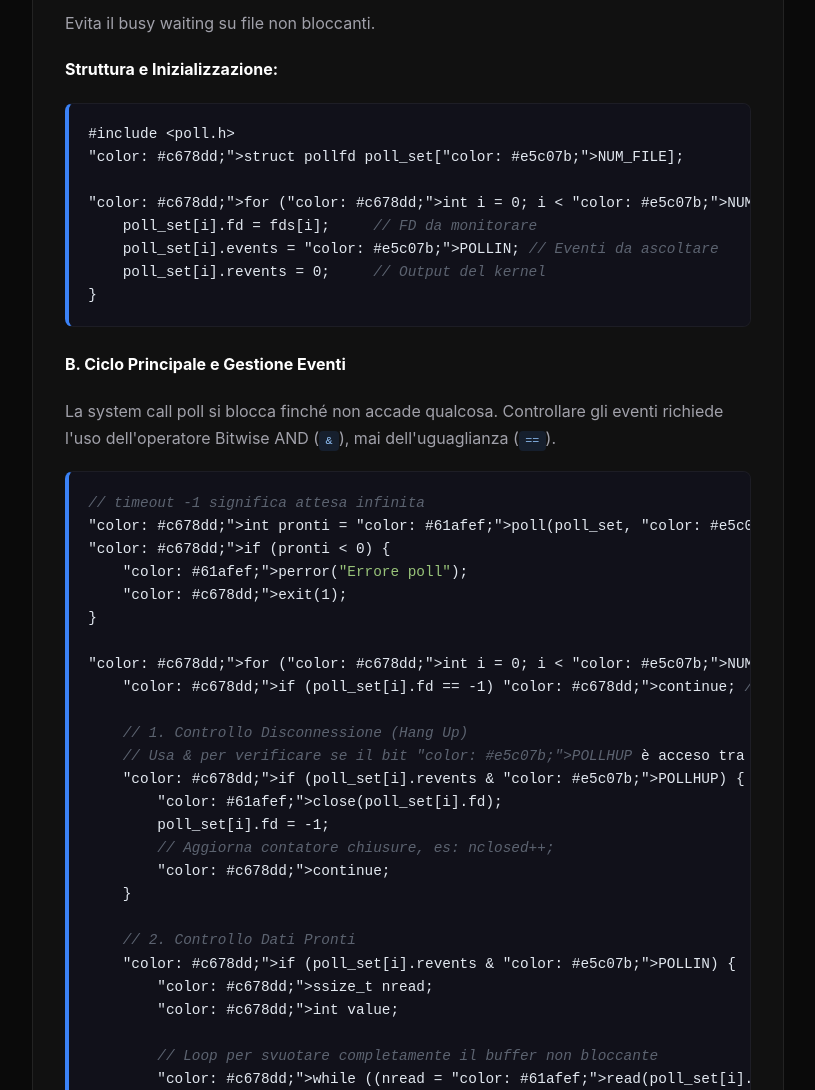
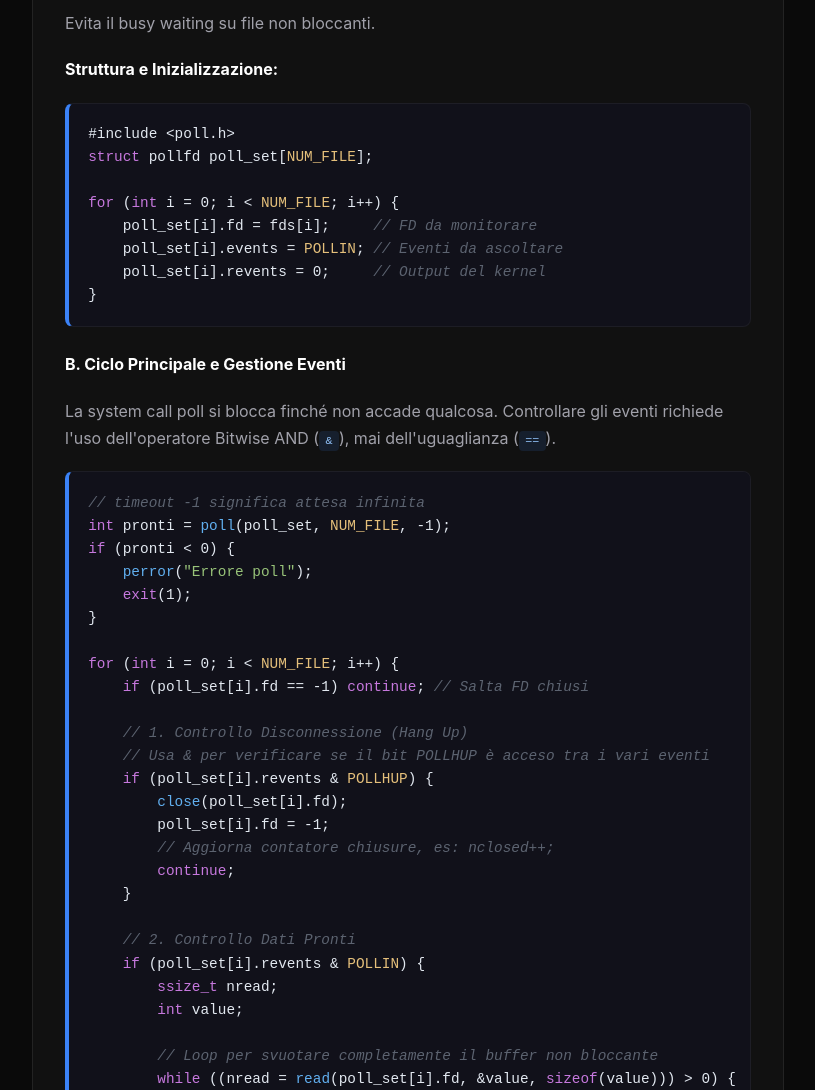
Before and after one commit to gabrieleforgheri/me-yrb4g, a website: page uni/sistemioperativi/materiale/io-file/index.html in a window 1280 px wide. Shown: the part 1024-2114 px from the top of the page, without its empty margins (232-1047 px from the left). Drawn offline with Linux system fonts and the light colour scheme.

Commit message:
Fix syntax highlighter regex bug destroying HTML tags

```diff
--- a/uni/sistemioperativi/materiale/io-file/index.html
+++ b/uni/sistemioperativi/materiale/io-file/index.html
@@ -140,11 +140,29 @@ for (int i = 0; i &lt; NUM_FILE; i++) {
     // Simple syntax highlighting
     document.querySelectorAll('pre code').forEach(block => {
       let html = block.innerHTML;
-      html = html.replace(/\b(int|struct|for|if|while|ssize_t|continue|exit|sizeof|return)\b/g, '<span style="color: #c678dd;">$1</span>');
-      html = html.replace(/\b(poll|read|close|perror|socket|bind|listen|accept|connect|unlink)\b(?=\()/g, '<span style="color: #61afef;">$1</span>');
-      html = html.replace(/\b(POLLIN|POLLHUP|O_RDONLY|O_NONBLOCK|AF_UNIX|SOCK_STREAM|NUM_FILE|NULL|EAGAIN)\b/g, '<span style="color: #e5c07b;">$1</span>');
-      html = html.replace(/("[^"]*")/g, '<span style="color: #98c379;">$1</span>');
-      html = html.replace(/(\/\/.*)/g, '<span style="color: #5c6370; font-style: italic;">$1</span>');
+      let tokens = [];
+
+      // 1. Protect strings and comments
+      html = html.replace(/("[^"]*")|(\/\/.*)/g, (match) => {
+        tokens.push(match);
+        return `__TOKEN_${tokens.length - 1}__`;
+      });
+
+      // 2. Keywords, functions, constants
+      html = html.replace(/\b(int|struct|for|if|else|while|ssize_t|pid_t|continue|exit|sizeof|return|typedef|char|void|volatile|sig_atomic_t)\b/g, '<span style="color: #c678dd;">$1</span>');
+      html = html.replace(/\b(poll|read|write|close|perror|socket|bind|listen|accept|connect|unlink|pipe|fork|wait|sigaction|mkfifo|open)\b(?=\()/g, '<span style="color: #61afef;">$1</span>');
+      html = html.replace(/\b(POLLIN|POLLHUP|O_RDONLY|O_NONBLOCK|O_RDWR|AF_UNIX|SOCK_STREAM|NUM_FILE|NULL|EAGAIN|SIGPIPE|EEXIST)\b/g, '<span style="color: #e5c07b;">$1</span>');
+
+      // 3. Restore strings and comments with style
+      html = html.replace(/__TOKEN_(\d+)__/g, (match, index) => {
+        let val = tokens[index];
+        if (val.startsWith('//')) {
+          return `<span style="color: #5c6370; font-style: italic;">${val}</span>`;
+        } else {
+          return `<span style="color: #98c379;">${val}</span>`;
+        }
+      });
+
       block.innerHTML = html;
     });
   </script>
```
Also changed, not shown: uni/sistemioperativi/materiale/pipe/index.html (+20 -2 lines), uni/sistemioperativi/materiale/socket/index.html (+23 -5 lines).
